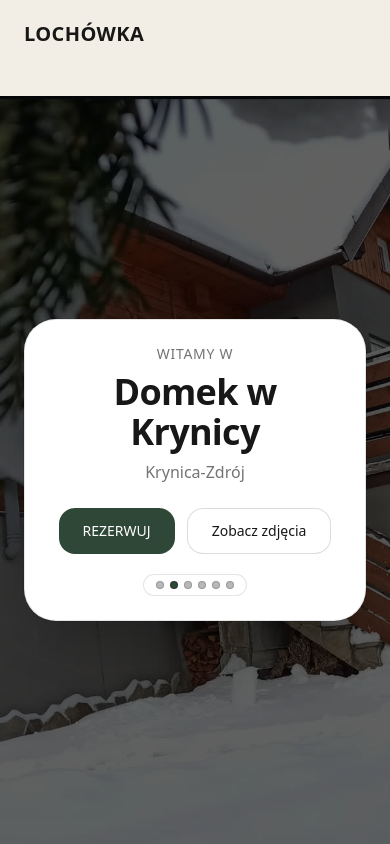
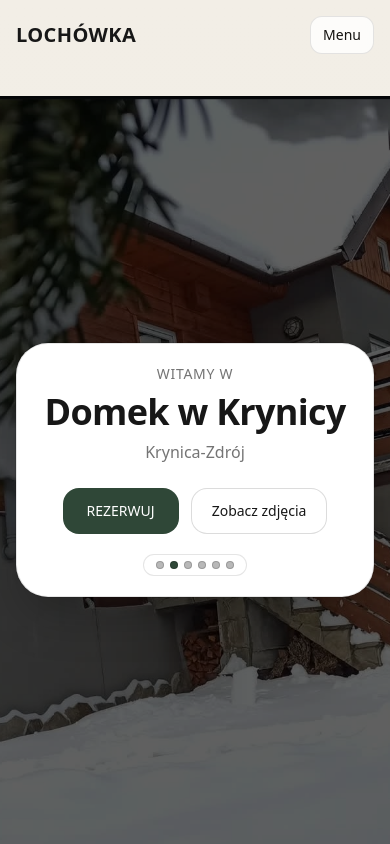
Before and after one commit to kulawikola2005-a11y/demolochowka, a Next.js app: page / in a window 390 px wide. Shown: the top 844 px of the page. Built offline with nearby package versions, Linux system fonts and the light colour scheme.

Commit message:
Mobile: add hamburger menu + reduce side paddings

```diff
--- a/src/components/SiteHeader.tsx
+++ b/src/components/SiteHeader.tsx
@@ -2,61 +2,56 @@
 
 import Link from "next/link";
 import { useEffect, useState } from "react";
-import { usePathname } from "next/navigation";
+import { site } from "@/data/site";
 
 export default function SiteHeader() {
-  const pathname = usePathname();
-  const onHome = pathname === "/";
-
-  const [scrolled, setScrolled] = useState(false);
+  const [solid, setSolid] = useState(false);
+  const [open, setOpen] = useState(false);
 
   useEffect(() => {
-    const onScroll = () => setScrolled(window.scrollY > 40);
+    const onScroll = () => setSolid(window.scrollY > 12);
     onScroll();
     window.addEventListener("scroll", onScroll, { passive: true });
     return () => window.removeEventListener("scroll", onScroll);
   }, []);
 
-  // na podstronach zawsze solid (żeby nie było “czarnego/transparentnego” na treści)
-  const solid = !onHome || scrolled;
+  const textTop = "text-neutral-900/90 hover:text-neutral-900";
+  const textSolid = "text-neutral-900 hover:text-neutral-900";
 
-  const textTop = "text-neutral-900/90 hover:text-neutral-900";
-  const textSolid = "text-neutral-800 hover:text-[color:var(--accent)]";
+  const barClass = solid
+    ? "bg-white/85 backdrop-blur-md border-b border-black/10"
+    : "bg-transparent";
 
-  const activePillTop = "bg-neutral-900/5 border border-neutral-900/10 text-neutral-900";
-  const activePillSolid = "bg-white/70 border border-[color:var(--border)] text-neutral-900";
+  const pillClass = solid
+    ? "backdrop-blur-md bg-neutral-900/5 border border-neutral-900/10"
+    : "backdrop-blur-md bg-white/50 border border-white/40";
+
+  const brand = (site as any)?.logoText ?? "LOCHÓWKA";
 
   return (
     <header className="fixed top-0 left-0 right-0 z-50">
-      <div
-        className={solid ? "backdrop-blur bg-white/60" : "bg-transparent"}
-        style={{
-          borderBottom: solid ? "1px solid var(--border)" : "1px solid transparent",
-        }}
-      >
-        <div className="mx-auto max-w-6xl px-6 py-5 flex items-center">
+      <div className={barClass}>
+        <div className="mx-auto max-w-6xl px-4 sm:px-6 py-4 flex items-center gap-3">
           <Link
             href="/"
-            className={[
-              "font-semibold tracking-tight text-xl",
-              "text-neutral-900",
-            ].join(" ")}
+            className="font-semibold tracking-tight text-xl text-neutral-900"
             style={{ letterSpacing: "0.02em" }}
           >
-            <span className="text-neutral-900">LOCHÓWKA</span>
+            <span className="text-neutral-900">{brand}</span>
           </Link>
 
           <nav className="flex-1 flex justify-center">
             <div className="hidden md:flex items-center gap-9 text-[12px] tracking-[0.22em] uppercase">
-              <a
+              <Link
                 href="/"
                 className={[
-                  "px-6 py-2 rounded-full transition backdrop-blur-md",
-                  solid ? activePillSolid : activePillTop,
+                  "px-6 py-2 rounded-full transition",
+                  pillClass,
+                  solid ? textSolid : textTop,
                 ].join(" ")}
               >
                 Strona główna
-              </a>
+              </Link>
 
               <Link
                 href="/historia"
@@ -65,22 +60,72 @@ export default function SiteHeader() {
                 O nas <span className="opacity-80">▾</span>
               </Link>
 
-              <a href="/#o-domu" className={["transition", solid ? textSolid : textTop].join(" ")}>
+              <a
+                href="/#o-domu"
+                className={["transition", solid ? textSolid : textTop].join(" ")}
+              >
                 Dom <span className="opacity-80">▾</span>
               </a>
 
-              <a href="/atrakcje" className={["transition", solid ? textSolid : textTop].join(" ")}>
+              <Link
+                href="/atrakcje"
+                className={["transition", solid ? textSolid : textTop].join(" ")}
+              >
                 Atrakcje
-              </a>
+              </Link>
 
-              <a href="/#kontakt" className={["transition", solid ? textSolid : textTop].join(" ")}>
+              <a
+                href="/#kontakt"
+                className={["transition", solid ? textSolid : textTop].join(" ")}
+              >
                 Kontakt
               </a>
             </div>
           </nav>
 
+          {/* MOBILE: hamburger */}
+          <button
+            type="button"
+            className="md:hidden rounded-xl border border-black/10 bg-white/80 backdrop-blur px-3 py-2 text-sm"
+            onClick={() => setOpen((v) => !v)}
+            aria-label="Otwórz menu"
+          >
+            {open ? "Zamknij" : "Menu"}
+          </button>
+
           <div className="w-[120px] hidden md:block" />
         </div>
+
+        {/* MOBILE: panel */}
+        {open && (
+          <div className="md:hidden border-t border-black/10 bg-white/90 backdrop-blur">
+            <div className="mx-auto max-w-6xl px-4 sm:px-6 py-4 grid gap-3 text-sm">
+              <Link href="/" onClick={() => setOpen(false)} className="py-2">
+                Strona główna
+              </Link>
+              <Link href="/historia" onClick={() => setOpen(false)} className="py-2">
+                O nas
+              </Link>
+              <a href="/#o-domu" onClick={() => setOpen(false)} className="py-2">
+                Dom
+              </a>
+              <Link href="/atrakcje" onClick={() => setOpen(false)} className="py-2">
+                Atrakcje
+              </Link>
+              <a href="/#kontakt" onClick={() => setOpen(false)} className="py-2">
+                Kontakt
+              </a>
+
+              <Link
+                href="/rezerwacja"
+                onClick={() => setOpen(false)}
+                className="mt-2 btn-primary text-center"
+              >
+                Rezerwuj
+              </Link>
+            </div>
+          </div>
+        )}
       </div>
     </header>
   );
--- a/src/components/sections/GonnaAbout.tsx
+++ b/src/components/sections/GonnaAbout.tsx
@@ -12,7 +12,7 @@ export default function GonnaAbout() {
 
   return (
     <section id="o-domu" className="full-bleed">
-      <div className="mx-auto max-w-7xl px-6 py-14 md:py-20">
+      <div className="mx-auto max-w-7xl px-4 sm:px-6 py-14 md:py-20">
         <div className="grid gap-10 md:grid-cols-2 md:items-center">
           <div>
             <h2 className="text-5xl md:text-6xl font-semibold" style={{ fontFamily: "var(--font-serif)" }}>
--- a/src/components/sections/GonnaHero.tsx
+++ b/src/components/sections/GonnaHero.tsx
@@ -39,8 +39,8 @@ export default function GonnaHero() {
 
           {/* Wszystko na środku */}
           <div className="absolute inset-0 flex items-center justify-center">
-            <div className="p-6 md:p-10 w-full">
-              <div className="mx-auto max-w-3xl text-center rounded-[32px] border border-black/10 bg-white shadow-2xl ring-1 ring-black/10 p-6 md:p-8">
+            <div className="p-4 sm:p-6 md:p-10 w-full">
+              <div className="mx-auto max-w-3xl text-center rounded-[32px] border border-black/10 bg-white shadow-2xl ring-1 ring-black/10 p-5 sm:p-6 md:p-8">
                 <p className="text-sm uppercase tracking-wider text-neutral-900/60">{site.welcome}</p>
                 <h1 className="mt-2 text-4xl md:text-5xl font-semibold text-neutral-900">{site.name}</h1>
                 <p className="mt-2 text-neutral-900/60">{site.location}</p>
@@ -51,7 +51,7 @@ export default function GonnaHero() {
                   </Link>
                   <a
                     href="#galeria"
-                    className="rounded-2xl border border-neutral-900/15 bg-white px-6 py-3 text-sm font-medium text-neutral-900 hover:bg-white"
+                    className="rounded-2xl border border-neutral-900/15 bg-white px-5 sm:px-6 py-3 text-sm font-medium text-neutral-900 hover:bg-white"
                   >
                     Zobacz zdjęcia
                   </a>
```
